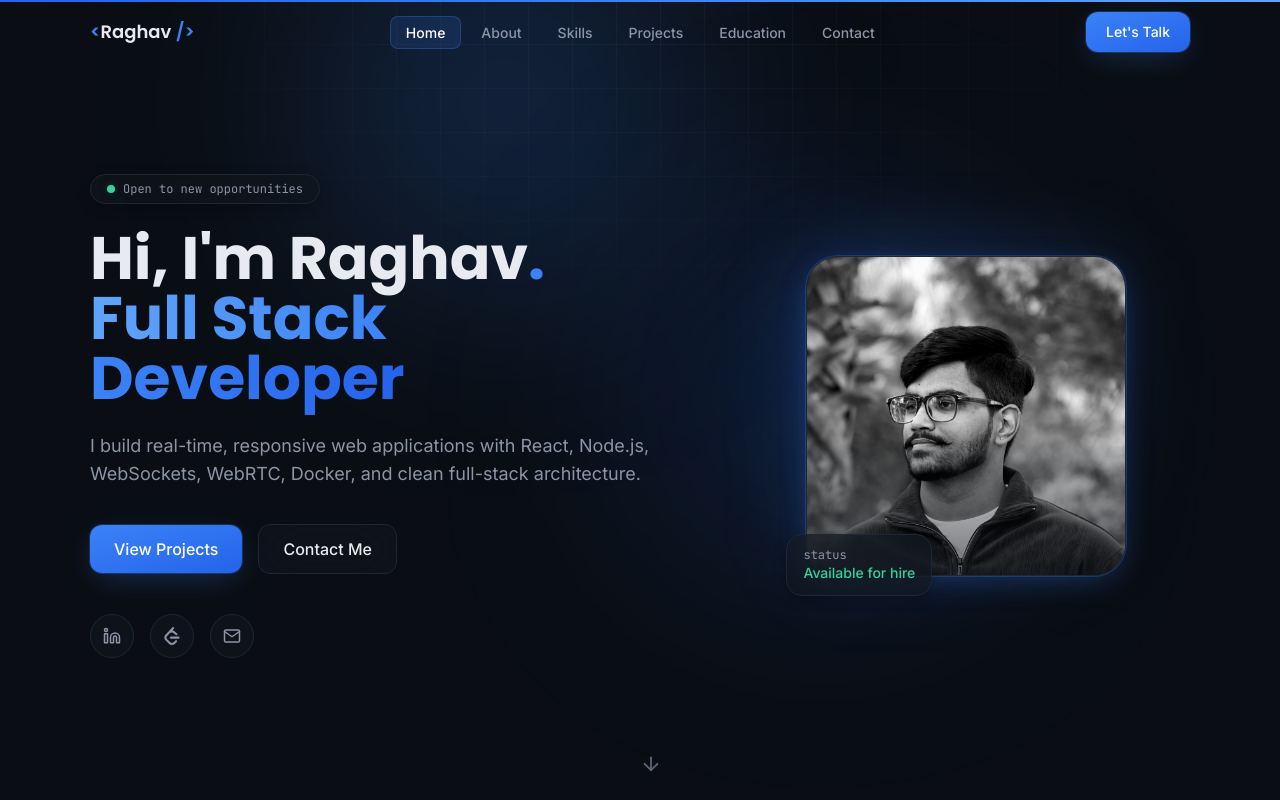
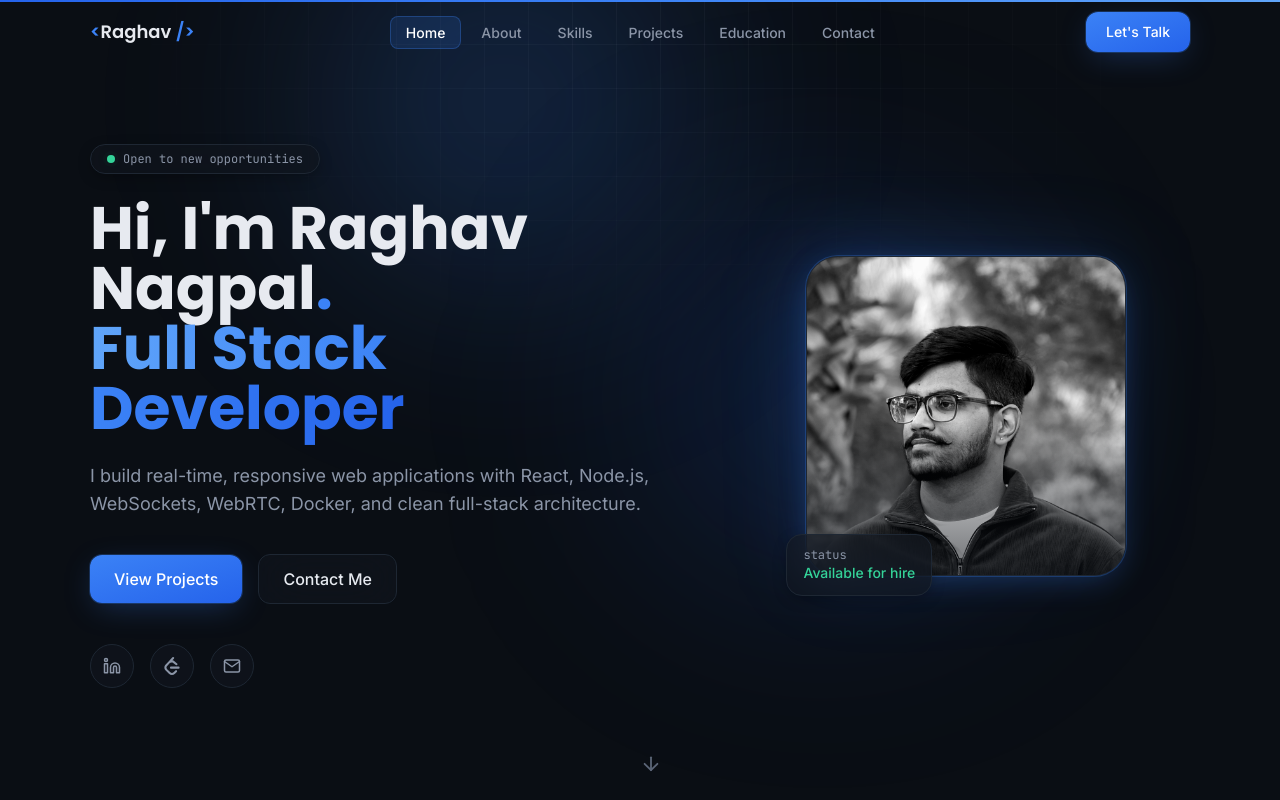
Before and after one commit to raghavnagpal2217/portfolio, a React (Vite) app: page / in a window 1280 px wide. Shown: the top 800 px of the page. Built offline with nearby package versions, Linux system fonts and the light colour scheme.

Commit message:
Show full name in hero section

```diff
--- a/src/components/Hero.jsx
+++ b/src/components/Hero.jsx
@@ -46,7 +46,7 @@ export default function Hero() {
             variants={item}
             className="font-display text-4xl sm:text-5xl lg:text-6xl font-bold leading-[1.08] text-ink"
           >
-            Hi, I'm {profile.name.split(' ')[0]}
+            Hi, I'm {profile.name}
             <span className="text-accent">.</span>
             <br />
             <span className="bg-gradient-to-r from-accent-light via-accent to-accent-dark bg-clip-text text-transparent">
```
